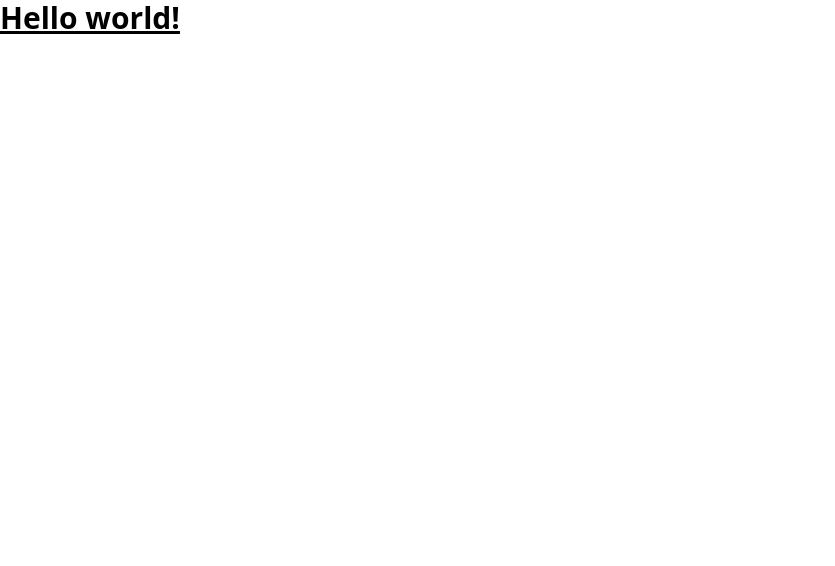
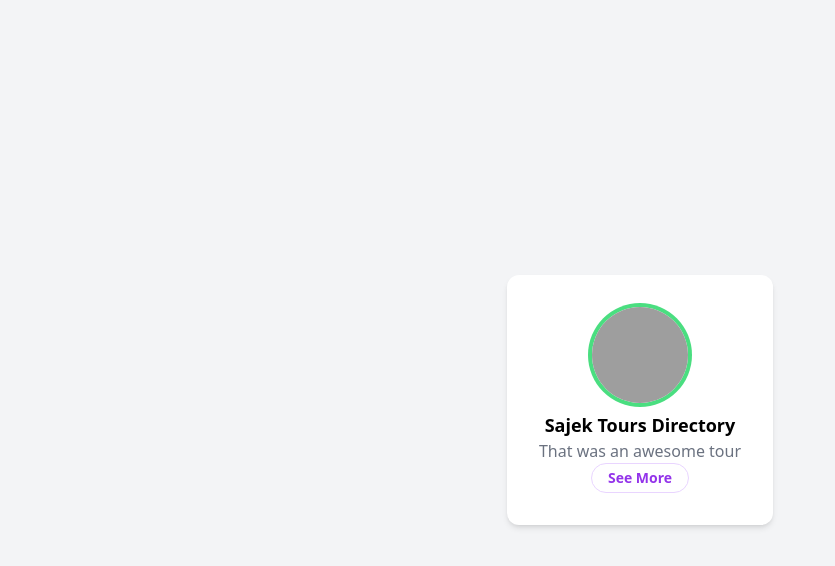
Before and after one commit to arafatrased/restaurant-project, a website: page src/index.html in a window 1280 px wide. Shown: the whole page, without its empty margins (0-835 px from the left). Drawn offline with Linux system fonts and the light colour scheme; grey boxes are pictures that could not be loaded.

Commit message:
card ready

```diff
--- a/src/index.html
+++ b/src/index.html
@@ -5,9 +5,16 @@
   <meta name="viewport" content="width=device-width, initial-scale=1.0">
   <link href="./output.css" rel="stylesheet">
 </head>
-<body>
-  <h1 class="text-3xl font-bold underline">
-    Hello world!
-  </h1>
+<body class="h-screen flex items-center justify-center bg-gray-100">
+  <div class="max-w-sm mx-auto p-8 bg-white rounded-xl shadow-md space-y-2">
+    <img class="h-24 w-24 mx-auto rounded-full ring-4 ring-green-400" src="images/rased.jpg" alt="">
+    <div class="text-center">
+      <div>
+        <p class="text-lg text-black font-semibold">Sajek Tours Directory</p>
+        <p class="text-gray-500 font-medium">That was an awesome tour</p>
+      </div>
+      <button class="px-4 py-1 border font-semibold border-purple-200 rounded-full text-sm text-purple-600">See More</button>
+    </div>
+  </div>
 </body>
 </html>
```
Also changed, not shown: src/output.css, 1 other file.
